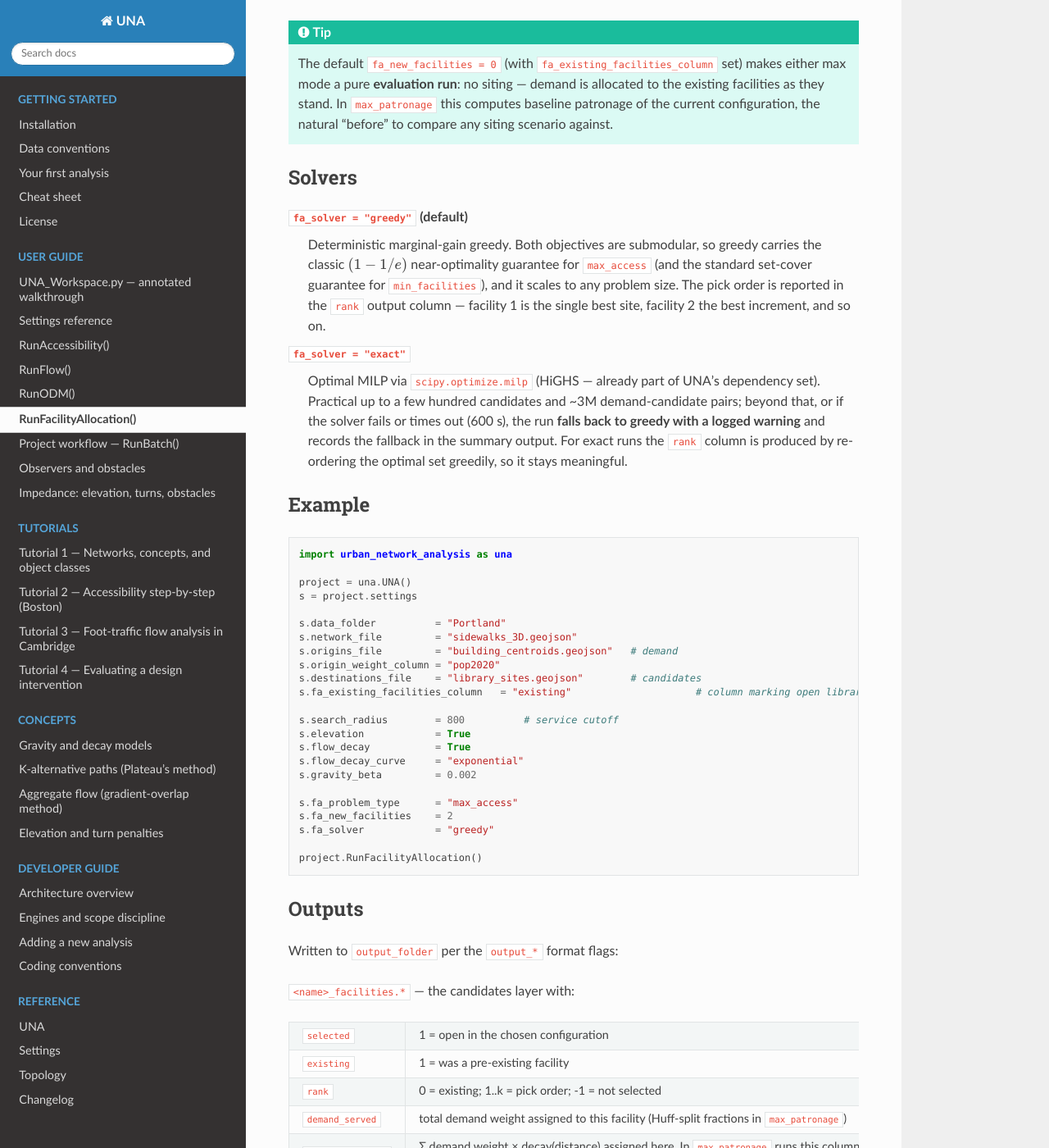
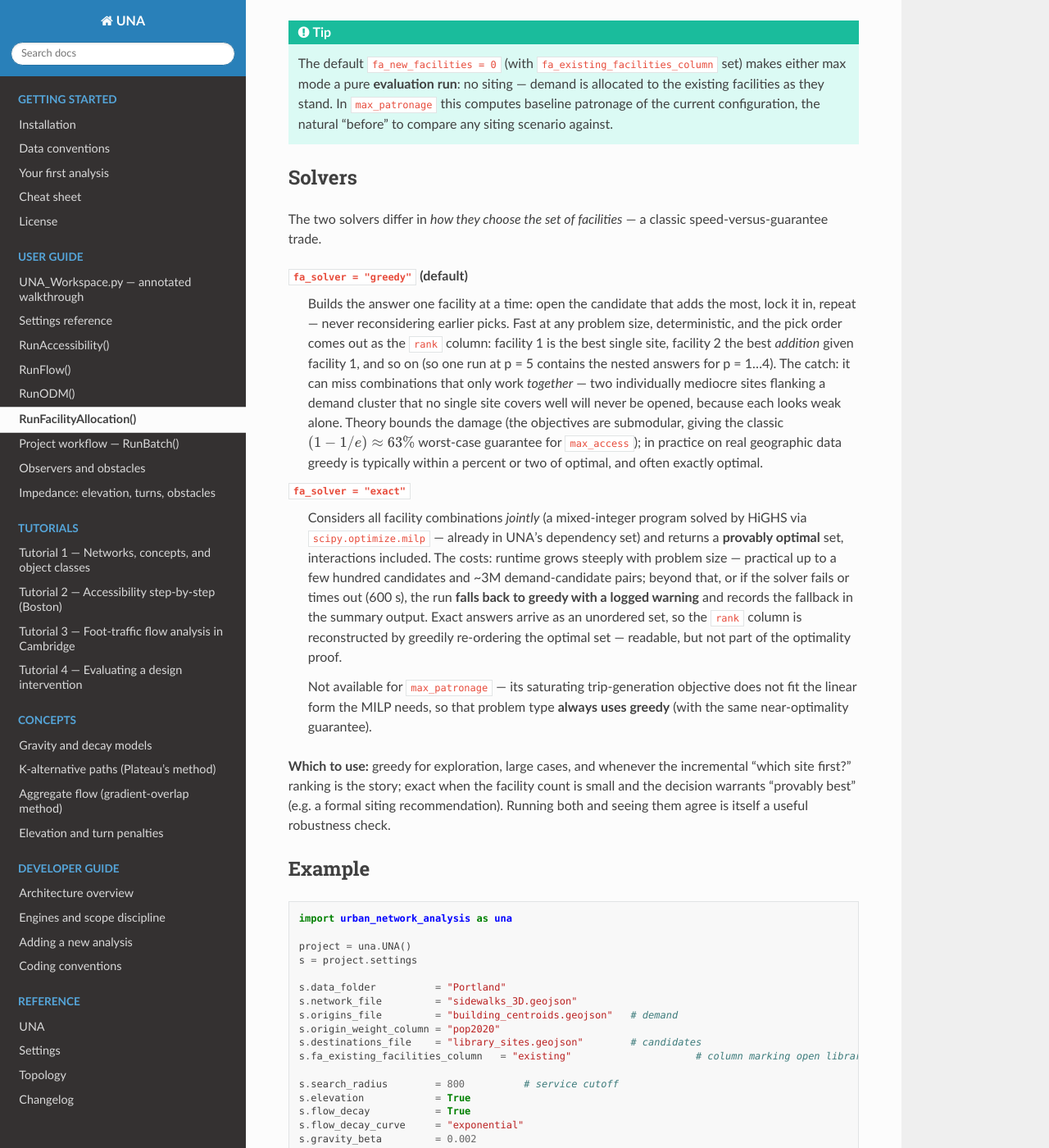
Before and after one commit to City-Form-Lab/urban_network_analysis, a Sphinx documentation site: the page built from docs/user_guide/run_facility_allocation.rst, in a window 1280 px wide and 1400 px high, scrolled down 1821 px. Shown: the whole window at 82% size. Built offline with Sphinx 7.4.7 and the Read the Docs theme 3.1.0, drawn with Linux system fonts in a browser that asks for light colours.

Commit message:
Docs: plain-language greedy vs exact comparison in Solvers section; max_patronage greedy-only stated there too; which-to-use guidance

```diff
--- a/docs/user_guide/run_facility_allocation.rst
+++ b/docs/user_guide/run_facility_allocation.rst
@@ -116,22 +116,48 @@ Problem types
 Solvers
 -------
 
+The two solvers differ in *how they choose the set of facilities* —
+a classic speed-versus-guarantee trade.
+
 ``fa_solver = "greedy"`` (default)
-    Deterministic marginal-gain greedy. Both objectives are submodular,
-    so greedy carries the classic :math:`(1 - 1/e)` near-optimality
-    guarantee for ``max_access`` (and the standard set-cover guarantee
-    for ``min_facilities``), and it scales to any problem size. The
-    pick order is reported in the ``rank`` output column — facility 1
-    is the single best site, facility 2 the best increment, and so on.
+    Builds the answer one facility at a time: open the candidate that
+    adds the most, lock it in, repeat — never reconsidering earlier
+    picks. Fast at any problem size, deterministic, and the pick order
+    comes out as the ``rank`` column: facility 1 is the best single
+    site, facility 2 the best *addition* given facility 1, and so on
+    (so one run at p = 5 contains the nested answers for p = 1…4).
+    The catch: it can miss combinations that only work *together* —
+    two individually mediocre sites flanking a demand cluster that no
+    single site covers well will never be opened, because each looks
+    weak alone. Theory bounds the damage (the objectives are
+    submodular, giving the classic :math:`(1 - 1/e) \approx 63\%`
+    worst-case guarantee for ``max_access``); in practice on real
+    geographic data greedy is typically within a percent or two of
+    optimal, and often exactly optimal.
 
 ``fa_solver = "exact"``
-    Optimal MILP via ``scipy.optimize.milp`` (HiGHS — already part of
-    UNA's dependency set). Practical up to a few hundred candidates
-    and ~3M demand-candidate pairs; beyond that, or if the solver
-    fails or times out (600 s), the run **falls back to greedy with a
-    logged warning** and records the fallback in the summary output.
-    For exact runs the ``rank`` column is produced by re-ordering the
-    optimal set greedily, so it stays meaningful.
+    Considers all facility combinations *jointly* (a mixed-integer
+    program solved by HiGHS via ``scipy.optimize.milp`` — already in
+    UNA's dependency set) and returns a **provably optimal** set,
+    interactions included. The costs: runtime grows steeply with
+    problem size — practical up to a few hundred candidates and ~3M
+    demand-candidate pairs; beyond that, or if the solver fails or
+    times out (600 s), the run **falls back to greedy with a logged
+    warning** and records the fallback in the summary output. Exact
+    answers arrive as an unordered set, so the ``rank`` column is
+    reconstructed by greedily re-ordering the optimal set — readable,
+    but not part of the optimality proof.
+
+    Not available for ``max_patronage`` — its saturating
+    trip-generation objective does not fit the linear form the MILP
+    needs, so that problem type **always uses greedy** (with the same
+    near-optimality guarantee).
+
+**Which to use:** greedy for exploration, large cases, and whenever
+the incremental "which site first?" ranking is the story; exact when
+the facility count is small and the decision warrants "provably best"
+(e.g. a formal siting recommendation). Running both and seeing them
+agree is itself a useful robustness check.
 
 
 Example
```
